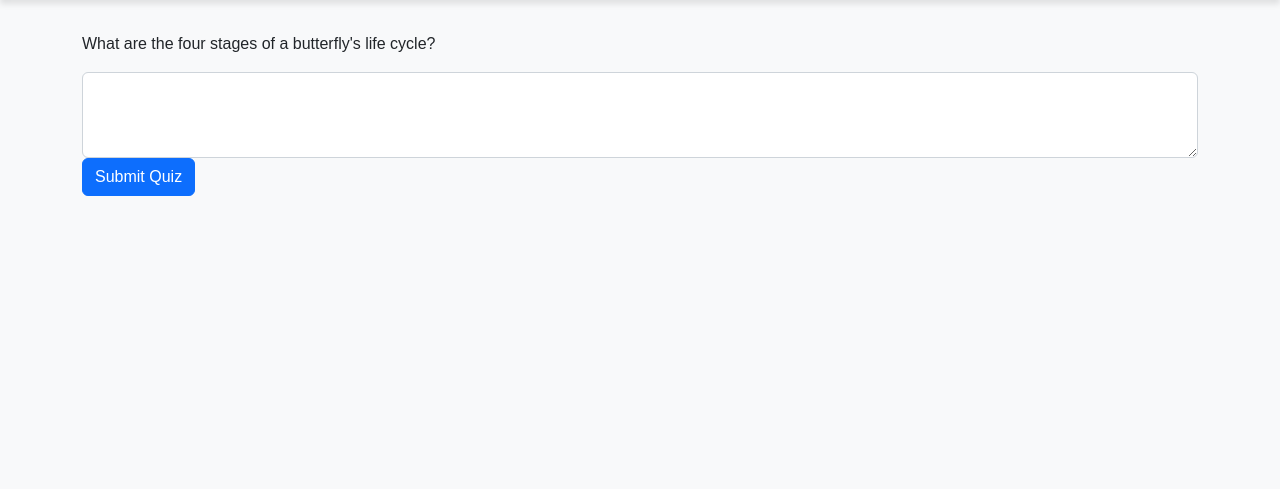
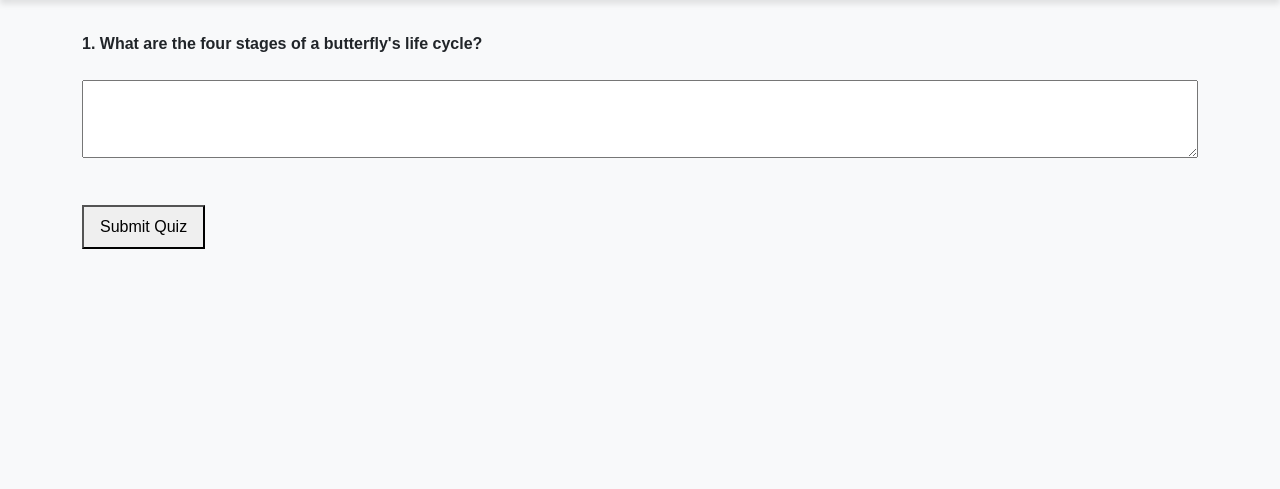
Before and after one commit to Jefe614/elearning, a Django app: page /quiz/2/attempt/ in a window 1280 px wide. Shown: the part 94-583 px from the top of the page. Run offline with Django 5.2, Linux system fonts and the light colour scheme; data comes from the database, SQL or seed files in the repository.

Commit message:
`Updated quiz attempt template to improve layout and accessibility`

```diff
--- a/templates/quiz_attempt.html
+++ b/templates/quiz_attempt.html
@@ -1,33 +1,81 @@
 {% extends 'base.html' %}
 
 {% block content %}
-<form method="POST">
+<form method="post">
     {% csrf_token %}
+
     {% for question in quiz.questions.all %}
-        <div class="question">
-            <p>{{ question.text }}</p>
+        <div class="question-container mb-4">
+            <p class="question">
+                <strong>{{ forloop.counter }}. {{ question.text }}</strong>
+            </p>
+
             {% if question.question_type == 'MC' %}
-                {% for option in question.options.all %}
-                    <div class="form-check">
-                        <input type="radio" class="form-check-input" name="question_{{ question.id }}" value="{{ option.id }}">
-                        <label class="form-check-label">{{ option.text }}</label>
+                <div class="options-list">
+                    {% for option in question.options.all %}
+                        <div class="option">
+                            <input type="radio"
+                                   name="question_{{ question.id }}"
+                                   id="option_{{ question.id }}_{{ option.id }}"
+                                   value="{{ option.id }}">
+                            <label for="option_{{ question.id }}_{{ option.id }}">
+                                {{ option.text }}
+                            </label>
+                        </div>
+                    {% endfor %}
+                </div>
+
+            {% elif question.question_type == 'TF' %}
+                <div class="options-list">
+                    <div class="option">
+                        <input type="radio"
+                               name="question_{{ question.id }}"
+                               id="true_{{ question.id }}"
+                               value="True">
+                        <label for="true_{{ question.id }}">True</label>
                     </div>
-                {% endfor %}
-            {% elif question.question_type == 'TF' %}
-                <div class="form-check">
-                    <input type="radio" class="form-check-input" name="question_{{ question.id }}" value="True">
-                    <label class="form-check-label">True</label>
+                    <div class="option">
+                        <input type="radio"
+                               name="question_{{ question.id }}"
+                               id="false_{{ question.id }}"
+                               value="False">
+                        <label for="false_{{ question.id }}">False</label>
+                    </div>
                 </div>
-                <div class="form-check">
-                    <input type="radio" class="form-check-input" name="question_{{ question.id }}" value="False">
-                    <label class="form-check-label">False</label>
+
+            {% elif question.question_type == 'SA' %}
+                <div class="short-answer">
+                    <textarea name="question_{{ question.id }}"
+                              rows="3"
+                              class="w-full"></textarea>
                 </div>
-            {% elif question.question_type == 'SA' %}
-                <textarea class="form-control" name="question_{{ question.id }}" rows="3"></textarea>
             {% endif %}
         </div>
     {% endfor %}
-    <button type="submit" class="btn btn-primary">Submit Quiz</button>
+
+    <button type="submit" class="submit-btn">Submit Quiz</button>
 </form>
 
+<style>
+    .question-container {
+        margin-bottom: 2rem;
+    }
+    .question {
+        margin-bottom: 1rem;
+    }
+    .options-list {
+        margin-left: 2rem;
+    }
+    .option {
+        margin-bottom: 0.5rem;
+    }
+    .short-answer textarea {
+        width: 100%;
+        margin-top: 0.5rem;
+    }
+    .submit-btn {
+        padding: 0.5rem 1rem;
+        margin-top: 1rem;
+    }
+</style>
 {% endblock %}
```
